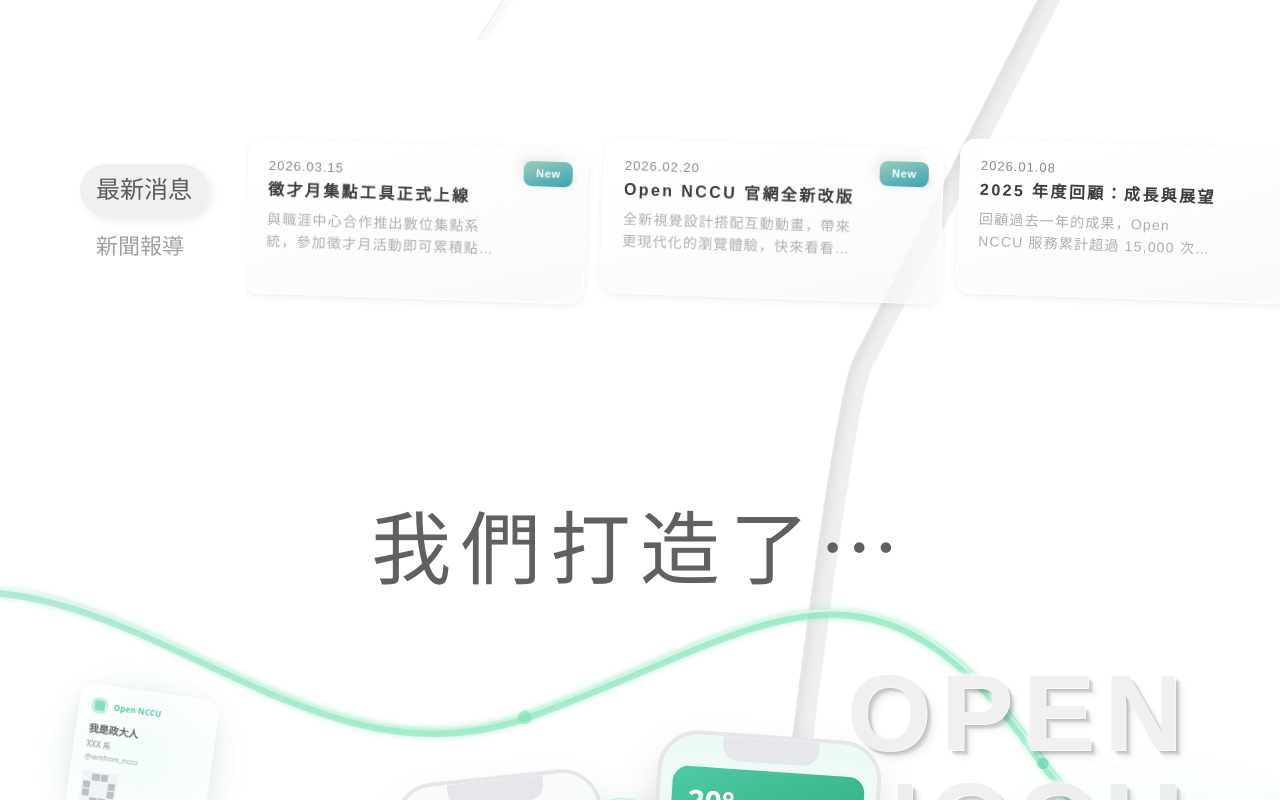
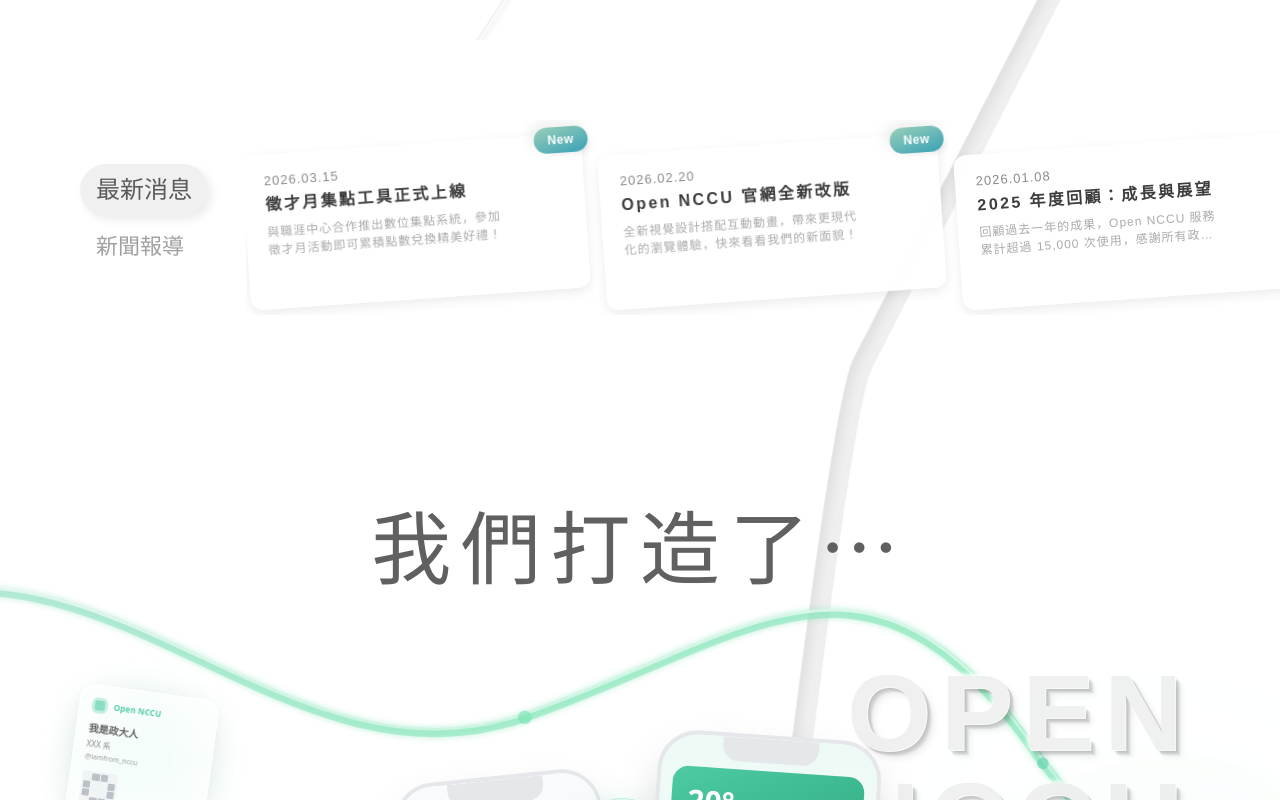
Before and after one commit to s1031432/opennccu-official, a Nuxt app: page / in a window 1280 px wide. Shown: the part 760-1560 px from the top of the page. Built offline with nearby package versions, Linux system fonts and the light colour scheme.

Commit message:
v4.1: News card rotation 2deg→-4deg CCW per Figma, border-radius 16→12px, badge overlapping edge, description 14→12px, shadow refined

```diff
--- a/app/components/NewsSection.vue
+++ b/app/components/NewsSection.vue
@@ -53,14 +53,14 @@
               :href="news.url || '#'"
               :target="news.url ? '_blank' : undefined"
               :rel="news.url ? 'noopener noreferrer' : undefined"
-              class="news-card rounded-[16px] w-[340px] h-[155px] flex-shrink-0 cursor-pointer transition-all relative block no-underline rotate-[2deg]"
+              class="news-card rounded-[12px] w-[340px] h-[155px] flex-shrink-0 cursor-pointer transition-all relative block no-underline -rotate-[4deg]"
             >
-              <!-- New badge (top right, inset inside card per Figma — NOT protruding above) -->
-              <div v-if="news.isNew" class="absolute right-[14px] top-[12px]">
-                <div class="new-badge rounded-[8px] px-3 py-1 flex items-center justify-center">
+              <!-- New badge (top right, slightly overlapping card edge per Figma) -->
+              <div v-if="news.isNew" class="absolute right-[-8px] top-[-8px]">
+                <div class="new-badge rounded-full px-3.5 py-1 flex items-center justify-center">
                   <span
                     class="text-white"
-                    style="font-family: 'Outfit', sans-serif; font-size: 11px; font-weight: 600; letter-spacing: 0.72px;"
+                    style="font-family: 'Outfit', sans-serif; font-size: 12px; font-weight: 700; letter-spacing: 0.5px;"
                   >New</span>
                 </div>
               </div>
@@ -76,8 +76,8 @@
                   style="font-family: 'Noto Sans TC', sans-serif; font-size: 16px; letter-spacing: 2.4px;"
                 >{{ news.title }}</p>
                 <p
-                  class="text-[#aeaeb2] mt-1 line-clamp-2"
-                  style="font-family: 'Noto Sans TC', sans-serif; font-size: 14px; font-weight: 500; letter-spacing: 1.2px; line-height: 1.6;"
+                  class="text-[#aaaaaa] mt-1 line-clamp-2"
+                  style="font-family: 'Noto Sans TC', sans-serif; font-size: 12px; font-weight: 400; letter-spacing: 1px; line-height: 1.5;"
                 >{{ news.description }}</p>
               </div>
             </a>
@@ -124,19 +124,19 @@
     -4px -4px 10px rgba(255, 255, 255, 0.9);
 }
 
+/* Figma: white card with soft diffused shadow, border-radius 12px */
 .news-card {
-  background: linear-gradient(165deg, rgba(255, 255, 255, 0.92) 20%, rgba(248, 248, 248, 0.75) 89%);
-  border: 1.5px solid rgba(255, 255, 255, 0.95);
-  box-shadow:
-    0 2px 8px 0 rgba(0, 0, 0, 0.06),
-    0 1px 3px 0 rgba(0, 0, 0, 0.03);
+  background: rgba(255, 255, 255, 0.95);
+  border: 1px solid rgba(255, 255, 255, 0.9);
+  box-shadow: 0 4px 12px rgba(0, 0, 0, 0.08);
 }
 
+/* Figma: card tilted ~-4deg counter-clockwise — DO NOT change to clockwise */
 .news-card:hover {
   box-shadow:
     0 4px 16px 0 rgba(0, 0, 0, 0.10),
     0 2px 6px 0 rgba(0, 0, 0, 0.04);
-  transform: rotate(2deg) translateY(-2px);
+  transform: rotate(-4deg) translateY(-2px);
 }
 
 .new-badge {
```
